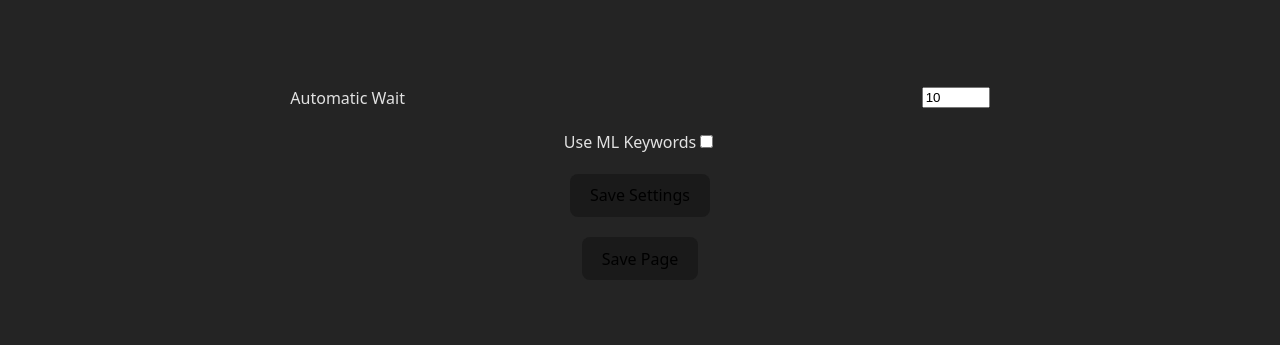
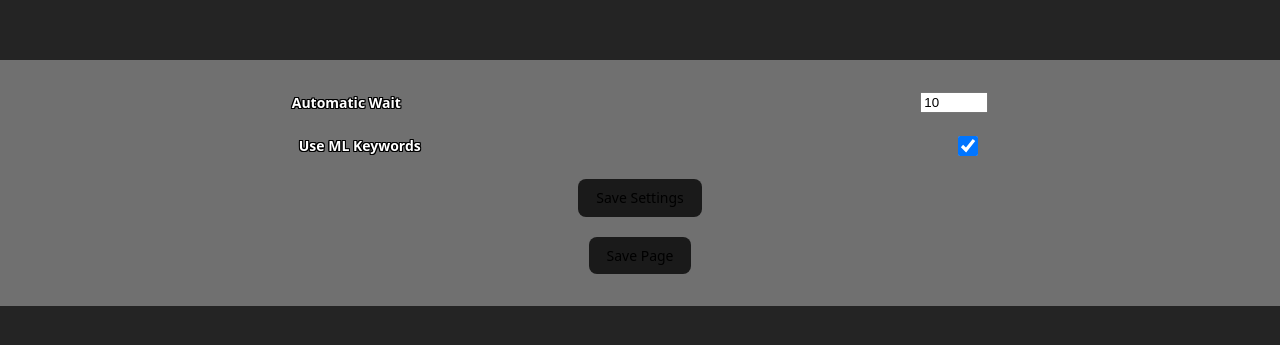
Before and after one commit to Austin-Tsai/gnostic-extension, a React (Vite) app: page / in a window 1280 px wide. Shown: the part 217-562 px from the top of the page. Built offline with nearby package versions, Linux system fonts and the light colour scheme.

Commit message:
update styling

```diff
--- a/src/App.css
+++ b/src/App.css
@@ -6,6 +6,15 @@
 
   display: flex;
   flex: 1;
+  background-color: rgb(112, 112, 112);
+  font-size: 14px;
+  font-weight: 700;
+}
+
+.outlined-white, label{
+    color: #ffffff;
+    text-shadow: -1px -1px 0 #000000, 0 -1px 0 #000000, 1px -1px 0 #000000, 1px 0 0 #000000,
+    1px 1px 0 #000000, 0 1px 0 #000000, -1px 1px 0 #000000, -1px 0 0 #000000;
 }
 
 .container {
@@ -46,5 +55,22 @@ button:hover, input:hover {
 
 button:focus,
 button:focus-visible {
-  outline: 4px auto -webkit-focus-ring-color;
+  outline: none;
+  border-color: #646cff;
+  box-shadow: 0 0 5px rgba(154, 153, 189, 0.5);
 }
+
+.useML {
+  display: flex;
+  align-items: center;
+  justify-content: space-around;
+}
+
+input[type="checkbox"] {
+  width: 20px;
+  height: 20px;
+}
+
+button:active {
+  transform: scale(0.97);
+}
--- a/src/App.jsx
+++ b/src/App.jsx
@@ -59,7 +59,7 @@ function App() {
 
         <div className="useML">
           <label for="useML">Use ML Keywords</label>
-          <input type="checkbox" name="useML" value={useML} onChange={() => setUseML(!useML)} />
+          <input type="checkbox" name="useML" checked={useML} onChange={() => setUseML(!useML)} />
         </div>
 
         <div className="save">
```
Also changed, not shown: public/content.js (+7 -5 lines), 5 other files (tests, documents, lock files or other folders).
